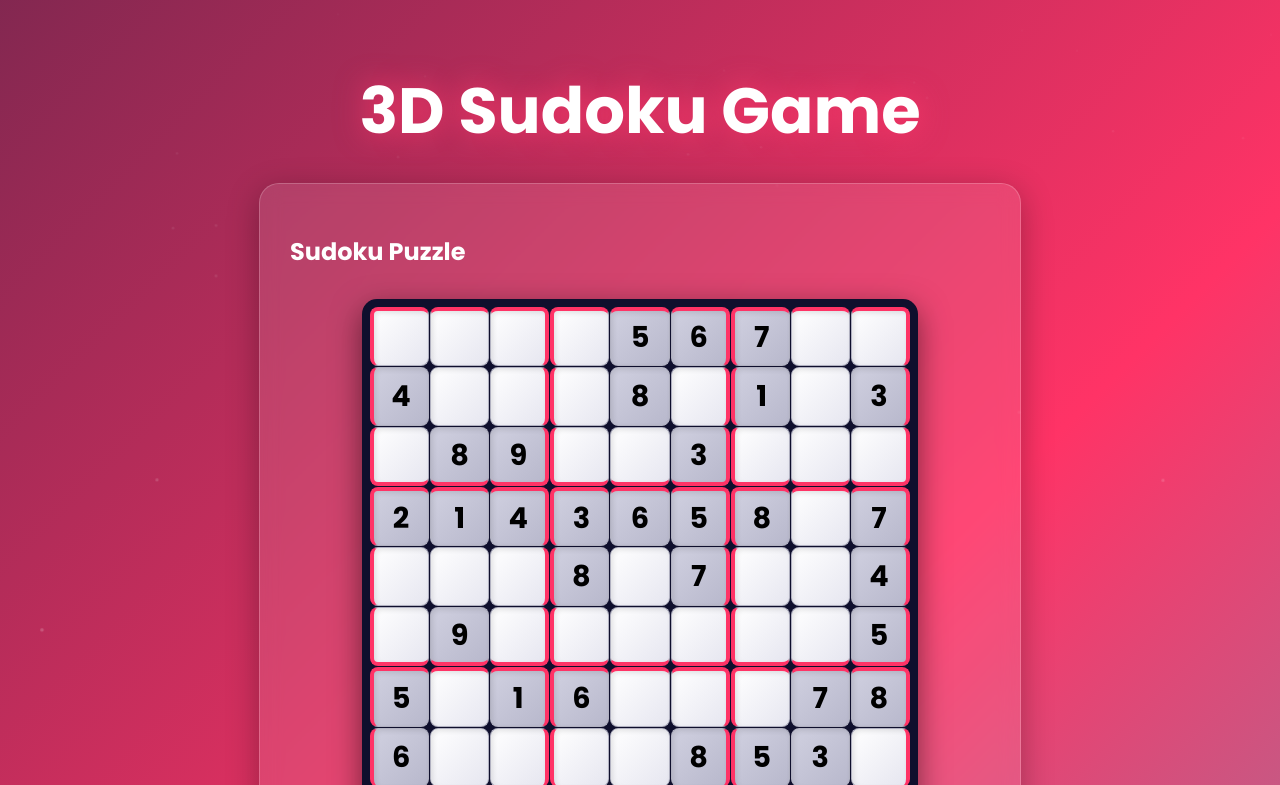
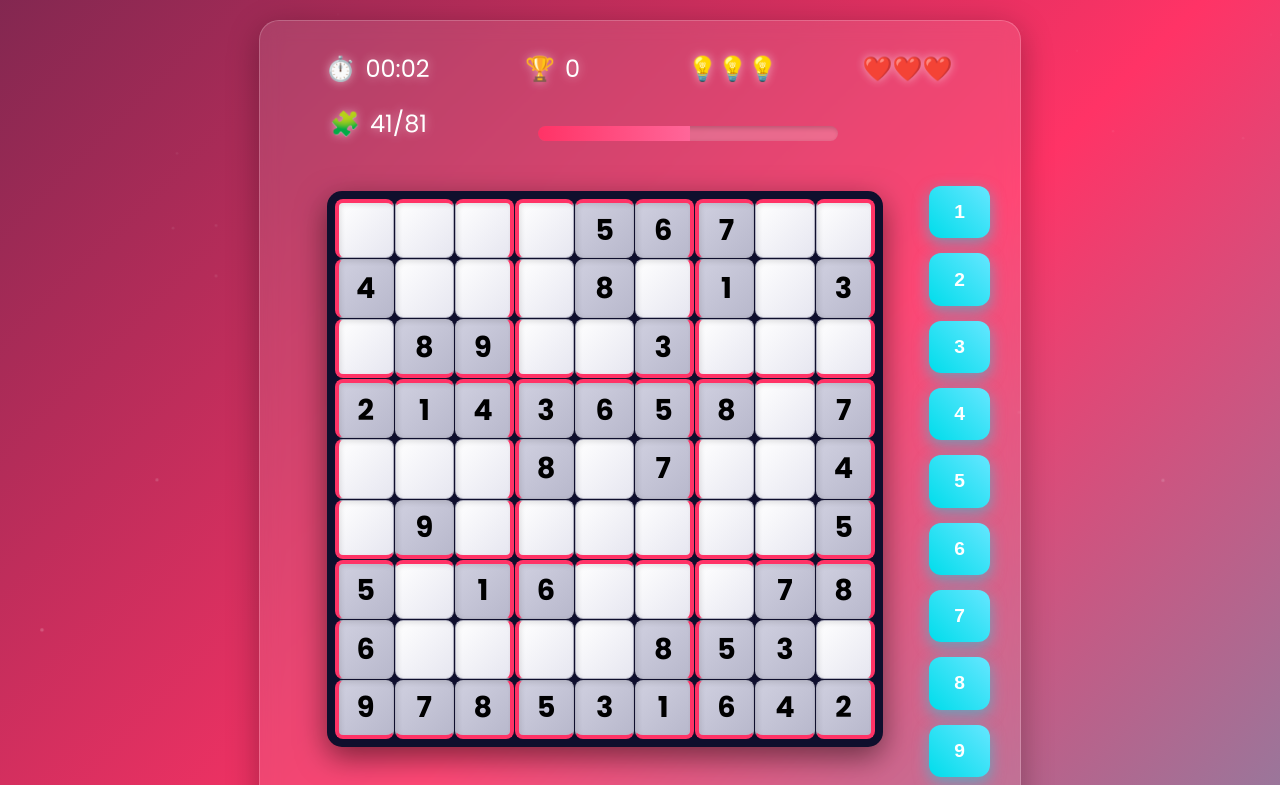
Before and after one commit to MTalha89/sudoku-game, a plain HTML site: page index.html in a window 1280 px wide. Both pictures are taken after a click on the element "Beginner". Shown: the top 785 px of the page. Drawn offline with Linux system fonts and the light colour scheme.

Commit message:
Updated index.html

```diff
--- a/index.html
+++ b/index.html
@@ -204,7 +204,8 @@
             font-weight: 700;
             transition: all 0.3s ease;
             box-shadow: 0 5px 15px rgba(0, 221, 235, 0.5);
-            flex: 1 1 60px;
+            /* flex: 1 1 60px; */
+            flex: 1 1 auto;
         }
         .num-btn:hover, .controls button:hover {
             background: linear-gradient(45deg, #00b8d4, #33d9ff);
@@ -212,7 +213,8 @@
             box-shadow: 0 8px 20px rgba(0, 221, 235, 0.8);
         }
         #timer, #progress, #score, #hints, #lives {
-            margin-top: 15px;
+            margin-bottom: 20px;
+            margin-top: 0px;
             font-size: clamp(1.2rem, 3vw, 1.5rem);
             text-shadow: 0 0 10px rgba(255, 255, 255, 0.5);
             display: flex;
@@ -234,6 +236,24 @@
             background: linear-gradient(90deg, #ff3366, #ff6699);
             transition: width 0.5s ease;
         }
+        .number-selection {
+            flex-direction: column;
+        }
+        .parent-board{
+            gap: 10px;
+            display: flex;
+        }
+        .control-par {
+            display: flex;
+        }
+        #timer, #score, #hints, #lives{
+            flex: 1;
+        }
+        .parent-progress {
+            padding: 0px 40px;
+            display: flex;
+            align-items: center;
+        }
         @media (max-width: 600px) {
             #board {
                 max-width: 90vw;
@@ -242,7 +262,8 @@
                 flex: 1 1 100px;
             }
             .num-btn, .controls button {
-                flex: 1 1 50px;
+                /* flex: 1 1 50px; */
+                flex: 1 1 auto;
                 padding: clamp(8px, 1.5vw, 12px) clamp(15px, 2vw, 20px);
             }
             h1 {
@@ -254,9 +275,9 @@
 <body>
     <div id="particles"></div>
     <div class="game-container">
-        <header>
+        <!-- <header>
             <h1>3D Sudoku Game</h1>
-        </header>
+        </header> -->
         <div class="level-selection">
             <h2>Select Difficulty</h2>
             <div class="levels">
@@ -267,7 +288,16 @@
             </div>
         </div>
         <div class="sudoku-board">
-            <h2>Sudoku Puzzle</h2>
+            <!-- <h2>Sudoku Puzzle</h2> -->
+             <div class="controls-parent">
+                <div class="control-par">
+            <p id="timer"><span>⏱️</span> 00:00</p>
+            <p id="score"><span>🏆</span> 0</p>
+            <p id="hints"><span></span> <span id="hint-count">💡💡💡</span></p>
+            <p id="lives"><span></span> <span id="life-count">❤️❤️❤️</span></p></div>
+            <div class="parent-progress">
+            <p id="progress"><span>🧩</span> 0/81</p>
+            <div id="progress-bar"><div id="progress-fill" style="width: 0%;"></div></div></div></div>
             <div class="parent-board">
             <div id="board"></div>
             <div class="number-selection">
@@ -289,12 +319,7 @@
                 <button id="reset">Reset</button>
                 <button id="new-game">New Game</button>
             </div>
-            <p id="timer"><span>⏱️</span> 00:00</p>
-            <p id="score"><span>🏆</span> 0</p>
-            <p id="hints"><span></span> <span id="hint-count">💡💡💡</span></p>
-            <p id="lives"><span></span> <span id="life-count">❤️❤️❤️</span></p>
-            <p id="progress"><span>🧩</span> 0/81</p>
-            <div id="progress-bar"><div id="progress-fill" style="width: 0%;"></div></div>
+
         </div>
     </div>
     <script>
```
